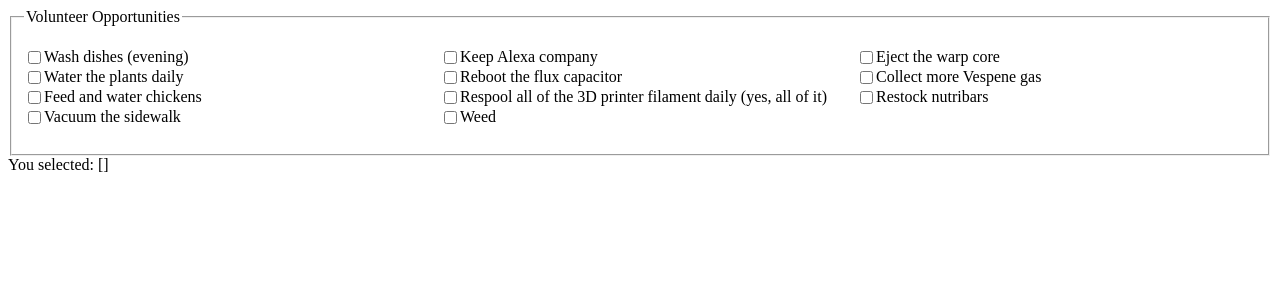
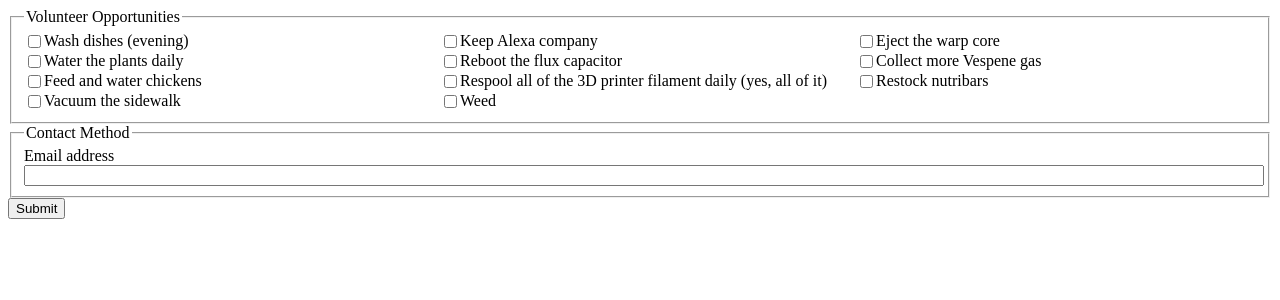
Before and after one commit to codeforlansing/cityzen-client-vue, a Vue app: page / in a window 1280 px wide. Shown: the top 300 px of the page. Built offline with nearby package versions, Linux system fonts and the light colour scheme.

Commit message:
Add contact method and fake submit with random chance of error

```diff
--- a/src/App.vue
+++ b/src/App.vue
@@ -1,9 +1,20 @@
 <template>
   <form id="cfl-volunteer-tasks" class="cfl-volunteer-tasks">
     <TaskList :tasks="tasks" v-model="selectedTaskIds" />
+    <ContactMethod v-model="contactMethod" />
     <div>
-      You selected:
-      {{ selectedTaskIds }}
+      <output
+        v-if="message"
+        :class="{
+          success: formState === FormState.SUCCESS,
+          error: formState === FormState.ERROR
+        }"
+      >{{ message }}</output>
+      <button
+        v-if="formState !== FormState.SUCCESS"
+        :disabled="formState === FormState.SUBMITTING"
+        @click="submit"
+      >Submit</button>
     </div>
   </form>
 </template>
@@ -11,14 +22,26 @@
 <script lang="ts">
 import Vue from 'vue'
 import TaskList from './components/TaskList.vue'
+import ContactMethod from './components/ContactMethod.vue'
+
+enum FormState {
+  INITIAL,
+  SUBMITTING,
+  SUCCESS,
+  ERROR
+}
 
 export default Vue.extend({
   name: 'App',
   components: {
-    TaskList
+    TaskList, ContactMethod
   },
   data () {
     return {
+      FormState,
+      formState: FormState.INITIAL,
+      message: '',
+      contactMethod: { email: '' },
       selectedTaskIds: [],
       tasks: [
         {
@@ -89,6 +112,34 @@ export default Vue.extend({
         }
       ]
     }
+  },
+  methods: {
+    reset () {
+      this.selectedTaskIds.splice(0)
+      this.contactMethod.email = ''
+    },
+    submit () {
+      this.message = ''
+      this.formState = FormState.SUBMITTING
+
+      setTimeout(() => {
+        if (Math.random() < 0.5) {
+          this.message = 'An error occurred while submitting the form.'
+          this.formState = FormState.ERROR
+        } else {
+          this.reset()
+          this.message = 'Thank you for volunteering! We\'ll contact you soon.'
+          this.formState = FormState.SUCCESS
+        }
+      }, 2000)
+    }
   }
 })
 </script>
+
+<style>
+.cfl-volunteer-tasks output.error {
+  display: block;
+  color: red;
+}
+</style>
--- /dev/null
+++ b/src/components/ContactMethod.vue
@@ -0,0 +1,40 @@
+<template>
+  <fieldset class="cfl-contact-method">
+    <legend>Contact Method</legend>
+    <label for="cfl-email">
+      <span>Email address</span>
+      <input
+        type="email"
+        id="cfl-email"
+        v-model="contactMethod.email"
+      >
+    </label>
+  </fieldset>
+</template>
+
+<script lang="ts">
+import Vue, { PropType } from 'vue'
+import { ContactMethod } from '@types'
+
+export default Vue.extend({
+  name: 'ContactMethod',
+  model: {
+    prop: 'contactMethod',
+    event: 'input'
+  },
+  props: {
+    contactMethod: {
+      type: Object as PropType<ContactMethod>,
+      required: true
+    }
+  }
+})
+</script>
+
+<style>
+label[for="cfl-email"] > span,
+label[for="cfl-email"] > input {
+  display: block;
+  width: 100%;
+}
+</style>
--- a/src/components/TaskList.vue
+++ b/src/components/TaskList.vue
@@ -25,7 +25,7 @@ import { Task } from '@types'
 export default Vue.extend({
   name: 'TaskList',
   model: {
-    prop: 'selectedTaskIds',
+    prop: 'value',
     event: 'change'
   },
   props: {
@@ -33,9 +33,14 @@ export default Vue.extend({
       type: Array as PropType<Array<Task>>,
       required: true
     },
-    selectedTaskIds: {
+    value: {
       type: Array as PropType<Array<string>>,
       required: true
+    }
+  },
+  data () {
+    return {
+      selectedTaskIds: this.value
     }
   },
   methods: {
@@ -50,6 +55,8 @@ export default Vue.extend({
 .cfl-task-list > ul {
   columns: 12rem 3;
   list-style: none;
+  margin-block-start: 0;
+  margin-block-end: 0;
   padding-inline-start: 0;
 }
 
--- a/types/index.ts
+++ b/types/index.ts
@@ -6,3 +6,7 @@ export type Task = {
   description: string,
   status: Status
 }
+
+export type ContactMethod = {
+  email: string
+}
```
